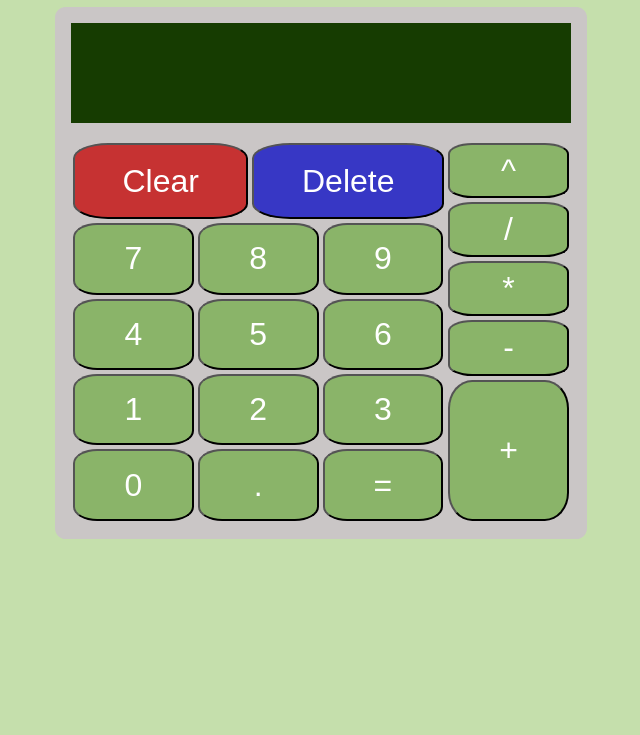
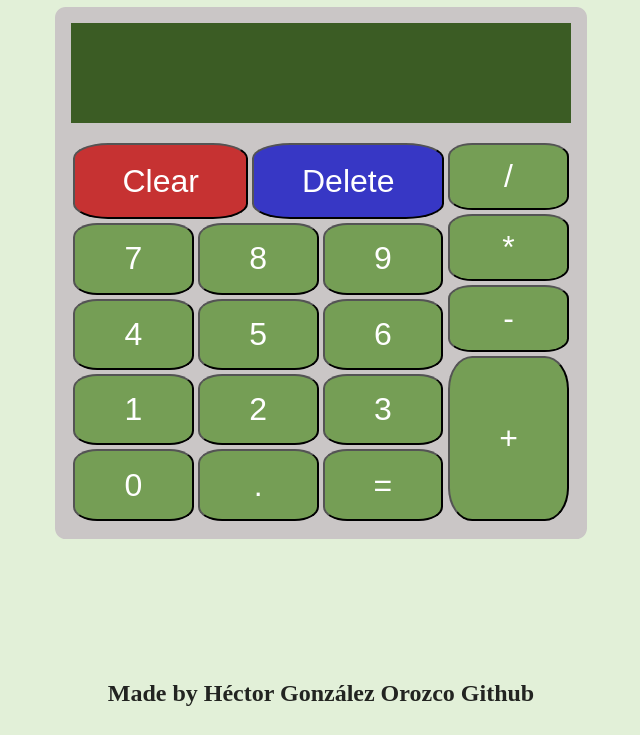
Before and after one commit to hectorgonzalezo/calculator, a plain HTML site: page index.html in a window 1280 px wide. Shown: the part 81-816 px from the top of the page, without its empty margins (319-959 px from the left). Drawn offline with Linux system fonts and the light colour scheme.

Commit message:
Add footer

```diff
--- a/index.html
+++ b/index.html
@@ -39,13 +39,17 @@
                 </div>
             </div>
             <div id="operators-area">
-                <button class="operator-button button">^</button>
                 <button class="operator-button button">/</button>
                 <button class="operator-button button">*</button>
                 <button class="operator-button button">-</button>
                 <button class="operator-button button" id="plus-button">+</button>
             </div>
+
+
         </div>
+    </div>
+    <div id="footer">
+        <h2>Made by Héctor González Orozco Github</h2>
     </div>
 </body>
 
--- a/styles/style.css
+++ b/styles/style.css
@@ -1,10 +1,12 @@
 
 body {
+    height: 100vh;
     display: flex;
     flex-flow: column nowrap;
     align-items: center;
     justify-content: center;
-    background-color: rgb(197, 223, 172);
+    background-color: rgb(226, 240, 216);
+    color: rgba(2, 2, 2, 0.859);
 }
 
 #calculator-div{
@@ -33,8 +35,8 @@ body {
     border-bottom: solid;
     border-width: 0.4em;
     border-color: rgb(202, 198, 198);
-    background-color: rgb(22, 60, 1);
-    color: rgba(255, 255, 255, 0.898);
+    background-color: rgb(59, 92, 36);
+    color: rgba(255, 255, 255, 0.882);
 }
 
 
@@ -59,7 +61,7 @@ body {
     font-size: 2em;
     margin: 2px;
     border-radius: 20%;
-    background-color: rgb(138, 180, 105);
+    background-color: rgb(117, 158, 85);
     color: white;
 }
 
@@ -121,3 +123,8 @@ body {
 #plus-button{
     flex: 2 0 auto;
 }
+
+
+#footer {
+    margin-top: auto;
+}
```
